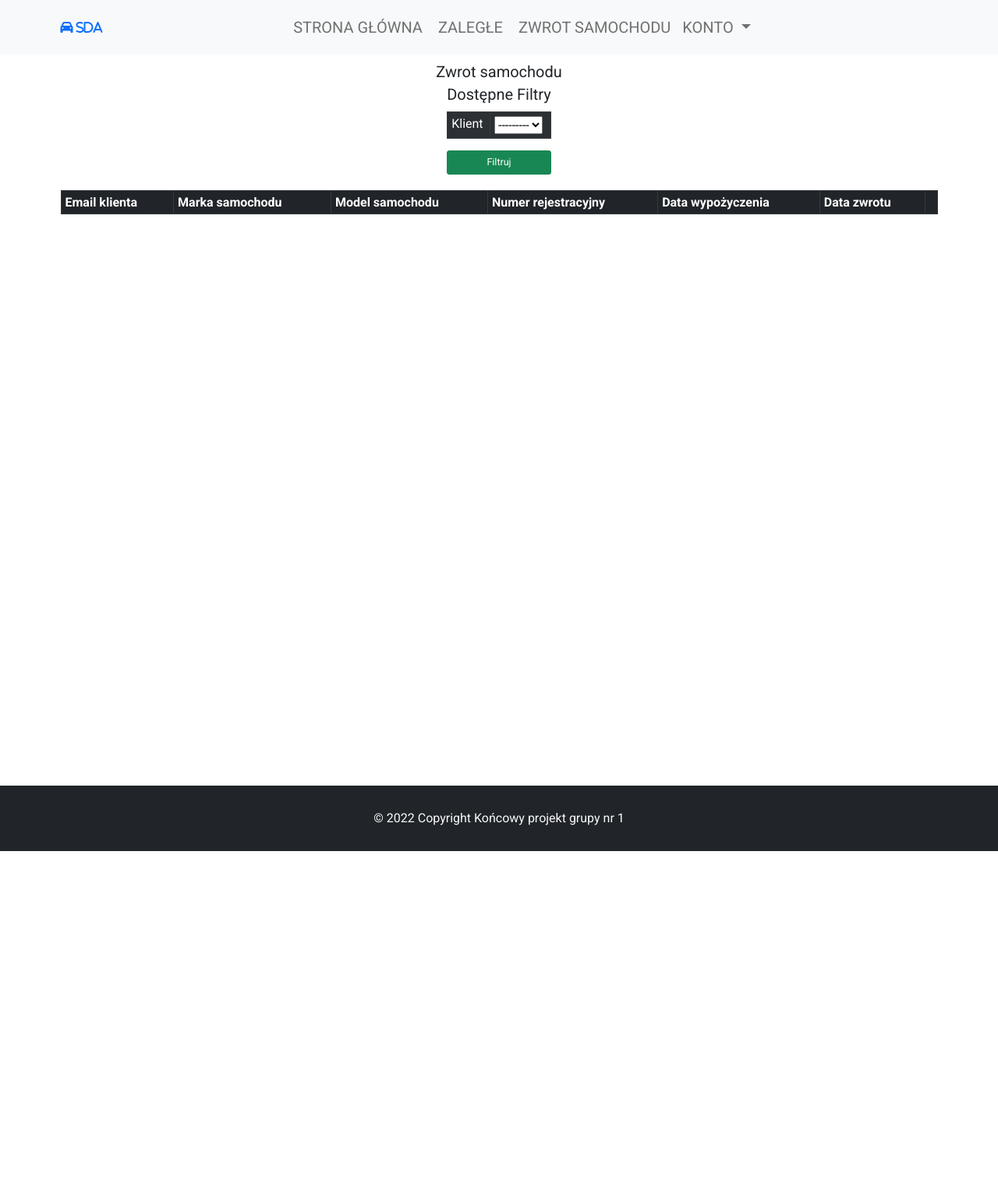
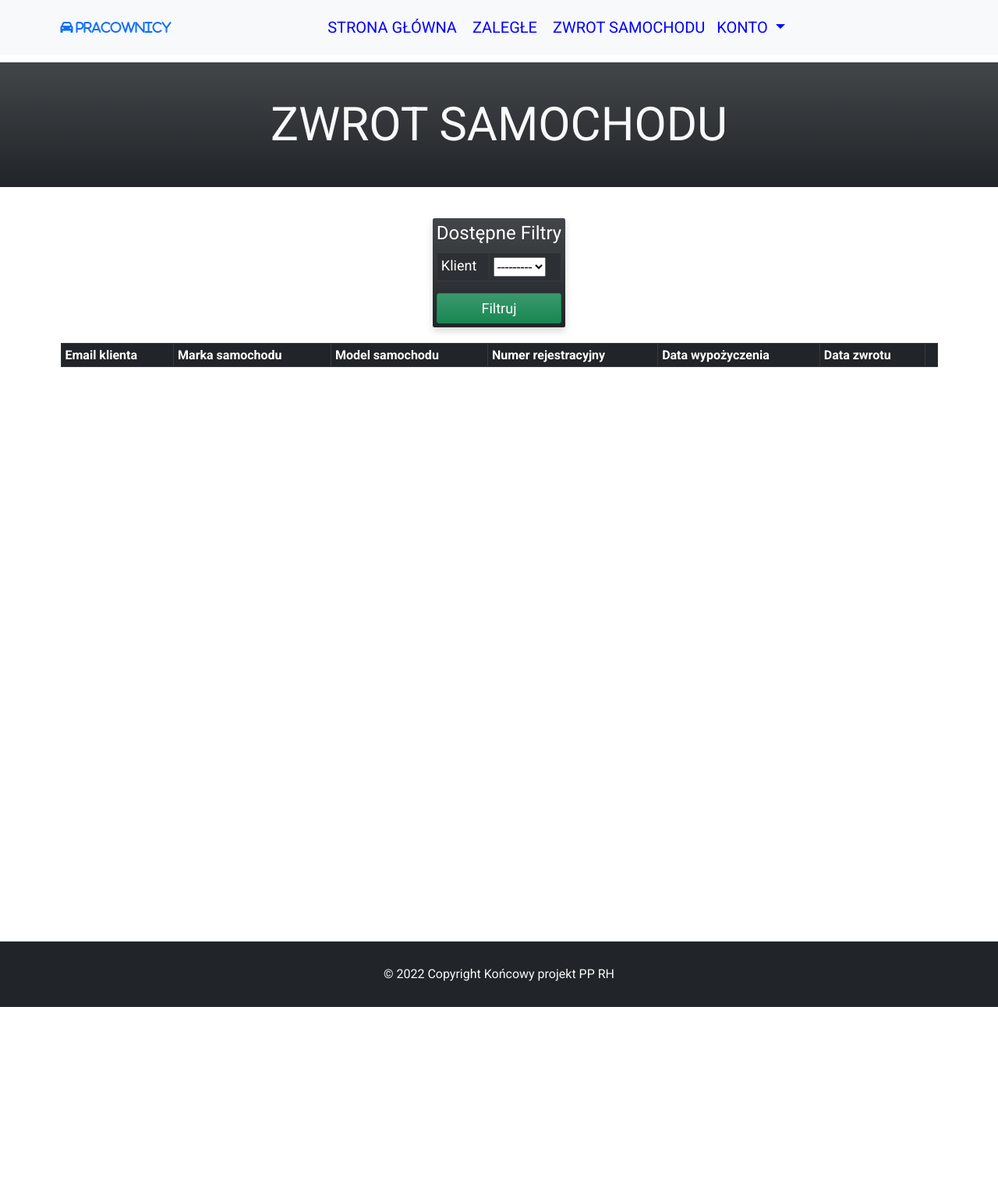
Before and after one commit to RomanH83/CarRentalSite, a Django app: page /employee/car-return in a window 1280 px wide. Shown: the top 1532 px of the page at 78% size. Run offline with Django 4.2, Linux system fonts and the light colour scheme; the visitor is signed in with stand-in values (Sample User, id 1); data that the repository does not hold is empty; some libraries are stand-ins or nearby versions.

Commit message:
Apply minor styling improvements

```diff
--- a/carrent/carrentapp/templates/carrentapp/car_list.html
+++ b/carrent/carrentapp/templates/carrentapp/car_list.html
@@ -3,7 +3,7 @@
 {% block section_one %}
 
 <section class="top-hero projects-hero" xmlns="http://www.w3.org/1999/html">
-    <p class="top-hero-text text-light" style="height: 80%">Nasza flota</p>
+    <p class="top-hero-text text-light" style="height: 80%; font-size: xx-large">Nasza flota</p>
     <div class="hero-shadow bg-dark bg-gradient" style="height: 80%"></div>
 </section>
 
--- a/carrent/employee/templates/employee/employee_base.html
+++ b/carrent/employee/templates/employee/employee_base.html
@@ -19,18 +19,18 @@
 
         <nav class="navbar navbar-expand-lg navbar-light bg-light py-4 fixed-top">
         <div class="container">
-            <span><i class="fa-solid fa-car text-primary"> SDA</i></span>
+            <span><i class="fa-solid fa-car text-primary"> Pracownicy</i></span>
           <button class="navbar-toggler" type="button" data-bs-toggle="collapse" data-bs-target="#navbarNavAltMarkup" aria-controls="navbarNavAltMarkup" aria-expanded="false" aria-label="Toggle navigation">
             <span class="navbar-toggler-icon"></span>
           </button>
           <div class="collapse navbar-collapse" id="navbarNavAltMarkup">
             <div class="navbar-nav ms-auto me-auto">
                 {% if request.user.is_authenticated and request.user.is_staff %}
-                    <a class="nav-link px-lg-3 fs-2" href="{% url 'employee_main' %}">Strona główna</a>
-                    <a class="nav-link px-lg-3 fs-2" href="{% url 'past_due' %}">Zaległe</a>
-                    <a class="nav-link px-lg-3 fs-2" href="{% url 'car_return' %}">Zwrot samochodu</a>
+                    <a class="nav-link px-lg-3 fs-2" style="color: blue" href="{% url 'employee_main' %}">Strona główna</a>
+                    <a class="nav-link px-lg-3 fs-2" style="color: blue" href="{% url 'past_due' %}">Zaległe</a>
+                    <a class="nav-link px-lg-3 fs-2" style="color: blue" href="{% url 'car_return' %}">Zwrot samochodu</a>
                 {% else %}
-                    <a class="nav-link px-lg-3" href="{% url 'login' %}">Zaloguj</a>
+                    <a class="nav-link px-lg-3" style="color: blue" href="{% url 'login' %}">Zaloguj</a>
                 {% endif %}
 
 
@@ -38,7 +38,7 @@
 {% if request.user.is_authenticated %}
       <ul class="navbar-nav">
         <li class="nav-item dropdown">
-          <a class="nav-link dropdown-toggle fs-2" href="#" id="navbarDarkDropdownMenuLink" role="button" data-bs-toggle="dropdown" aria-expanded="false">
+          <a class="nav-link dropdown-toggle fs-2" href="#" id="navbarDarkDropdownMenuLink" role="button" data-bs-toggle="dropdown" aria-expanded="false" style="color: blue">
             Konto
           </a>
           <ul class="dropdown-menu dropdown-menu-dark" aria-labelledby="navbarDarkDropdownMenuLink">
@@ -94,7 +94,7 @@
 
 
     <footer class="bg-dark text-light">
-        <p class="py-5 mb-0 text-center">&copy; 2022 Copyright Końcowy projekt grupy nr 1
+        <p class="py-5 mb-0 text-center">&copy; 2022 Copyright Końcowy projekt PP RH
                </p>
     </footer>
 
--- a/carrent/employee/templates/employee/employee_car_return.html
+++ b/carrent/employee/templates/employee/employee_car_return.html
@@ -1,23 +1,26 @@
 {% extends 'employee/employee_base.html' %}
 
 {% block section_one %}
+        <section class="top-hero projects-hero" xmlns="http://www.w3.org/1999/html">
+            <p class="top-hero-text text-light" style="height: 80%; font-size: 6rem">Zwrot samochodu</p>
+            <div class="hero-shadow bg-dark bg-gradient" style="height: 80%"></div>
+        </section>
 <div class="container h-100 d-flex flex-column align-items-center text-dark text-center">
     {% if order_list.count < 1 %}
         <div style="height:15vh"></div>
         <h2>Brak wyników do wyświetlenia</h2>
     {% else %}
-        <h2>Zwrot samochodu</h2>
         <section class="car_view">
             <section class="car_table">
-                <form method="get" class="d-grid gap-2">
+                <form method="get" class="d-grid gap-2 bg-dark bg-gradient p-2 shadow rounded">
                     <table class="table table-responsive table-bordered table-hover table-striped table-dark ">
-                    <h2 style="text-align: center">Dostępne Filtry</h2>
+                    <h2 style="text-align: center; color: white; font-size: x-large">Dostępne Filtry</h2>
                         <tr>
-                            <td>Klient</td>
-                            <td>{{ filter.form.client }}</td>
+                            <td style="font-size: large">Klient</td>
+                            <td style="font-size: large">{{ filter.form.client }}</td>
                         </tr>
                     </table>
-                    <button name="dodaj" class="btn btn-success btn-lg">Filtruj</button>
+                    <button style="font-size: large" name="dodaj" class="btn btn-success btn-lg bg-gradient">Filtruj</button>
                 </form>
             </section>
         </section>
--- a/carrent/employee/templates/employee/employee_home_page.html
+++ b/carrent/employee/templates/employee/employee_home_page.html
@@ -1,5 +1,8 @@
 {% extends 'employee/employee_base.html' %}
 
 {% block section_one %}
-<h1>Witamy w pracy {{ request.user.username }}</h1>
+    <section class="top-hero projects-hero" xmlns="http://www.w3.org/1999/html">
+        <p class="top-hero-text text-light" style="height: 80%; font-size: 6rem">Witamy w pracy {{ request.user.username }}</p>
+        <div class="hero-shadow bg-dark bg-gradient" style="height: 80%"></div>
+    </section>
 {% endblock %}
```
Also changed, not shown: carrent/carrentapp/templates/carrentapp/base.html (+6 -6 lines).
